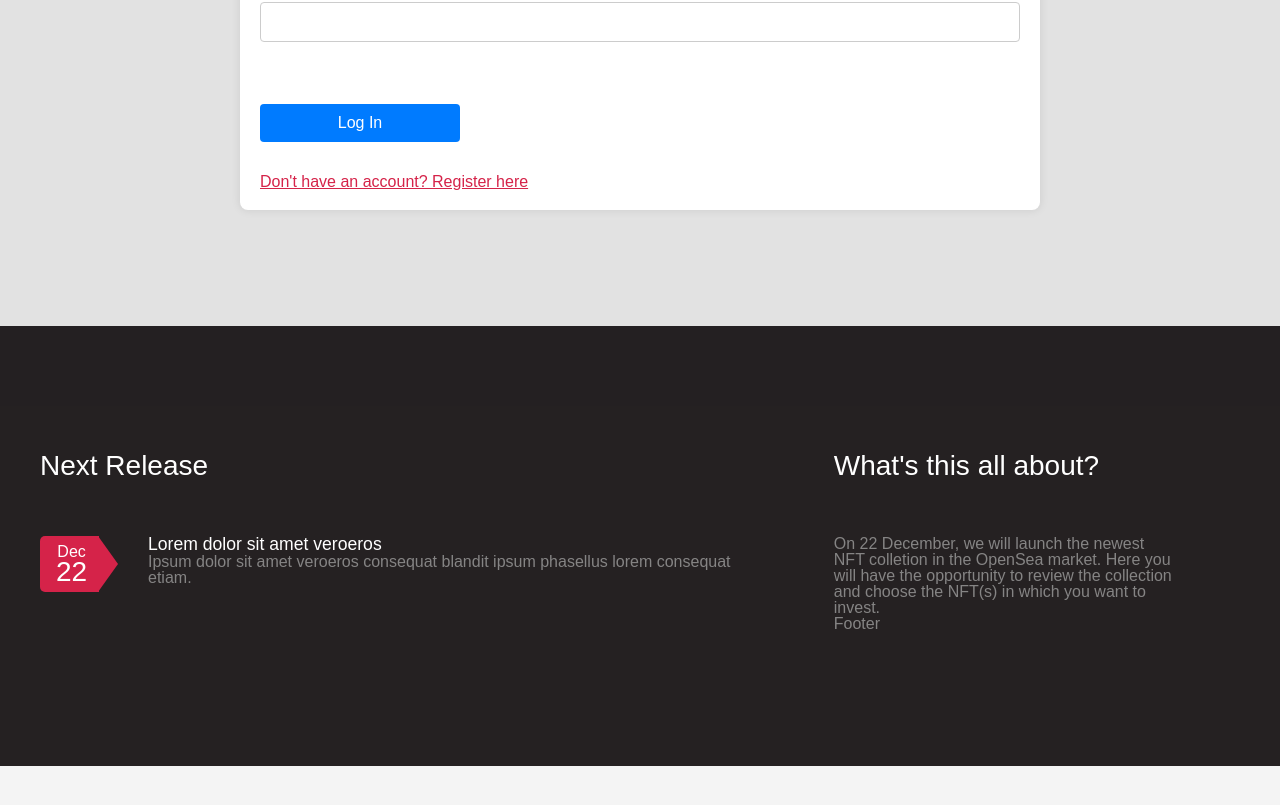
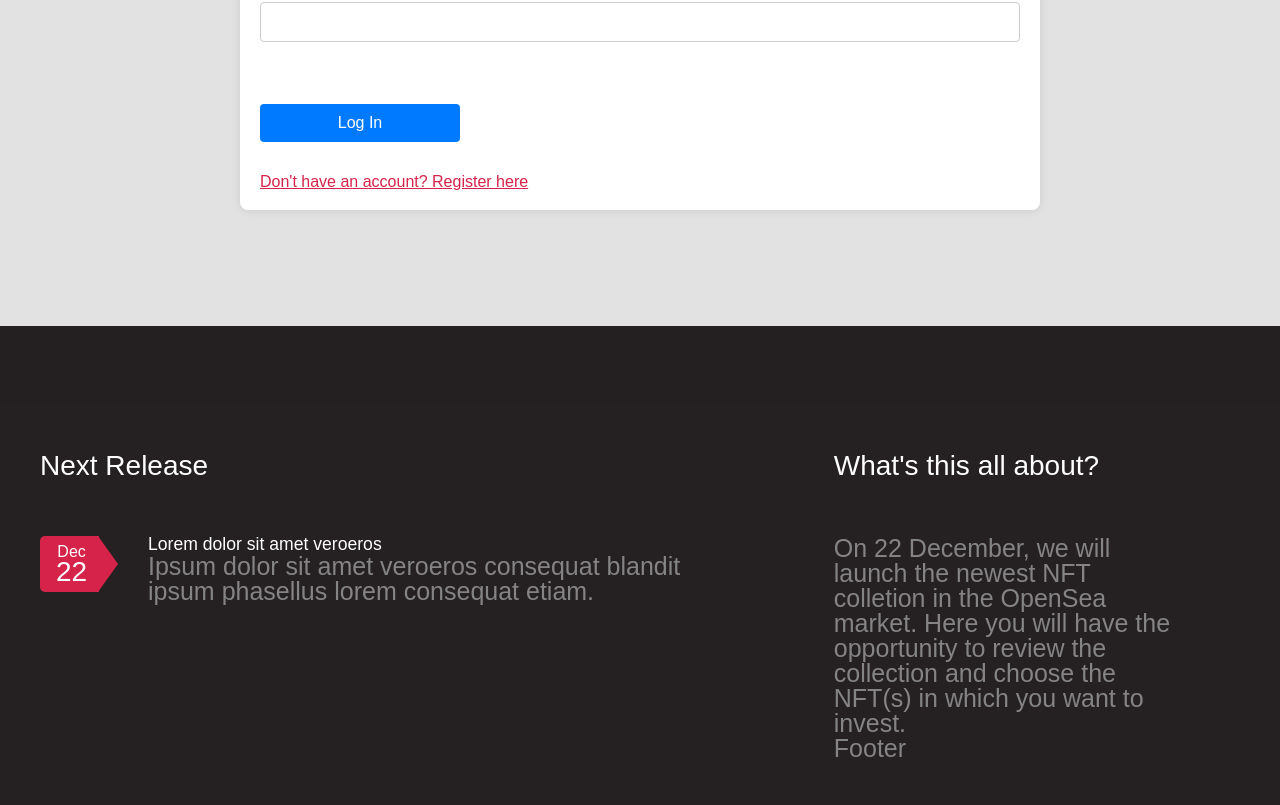
Before and after one commit to vaninaNina/react-js-project, a React (Vite) app in the folder client/: page /login in a window 1280 px wide. Shown: the part 705-1510 px from the top of the page. Before the commit the page ends 1471 px from the top, so only its background shows below. Built offline with nearby package versions, Linux system fonts and the light colour scheme.

Commit message:
my profile posts corrected

```diff
--- a/client/src/components/myProfile/MyProfile.jsx
+++ b/client/src/components/myProfile/MyProfile.jsx
@@ -36,13 +36,12 @@ const MyProfile = () => {
         <section>
           <ul>
             {myBlogPosts.map((blogPost) => (
-              <li>
-                <BlogPost
-                  key={blogPost._id}
-                  title={blogPost.title}
-                  text={blogPost.text}
-                />
-              </li>
+              <BlogPost
+                key={blogPost._id}
+                title={blogPost.title}
+                text={blogPost.text}
+                blogPostId={blogPost._id}
+              />
             ))}
           </ul>
         </section>
--- a/client/src/components/myProfile/myProfileStyle.css
+++ b/client/src/components/myProfile/myProfileStyle.css
@@ -6,3 +6,7 @@ h1 {
 ul li {
   margin-bottom: 2em;
 }
+
+p {
+  font-size: 25px;
+}
```
